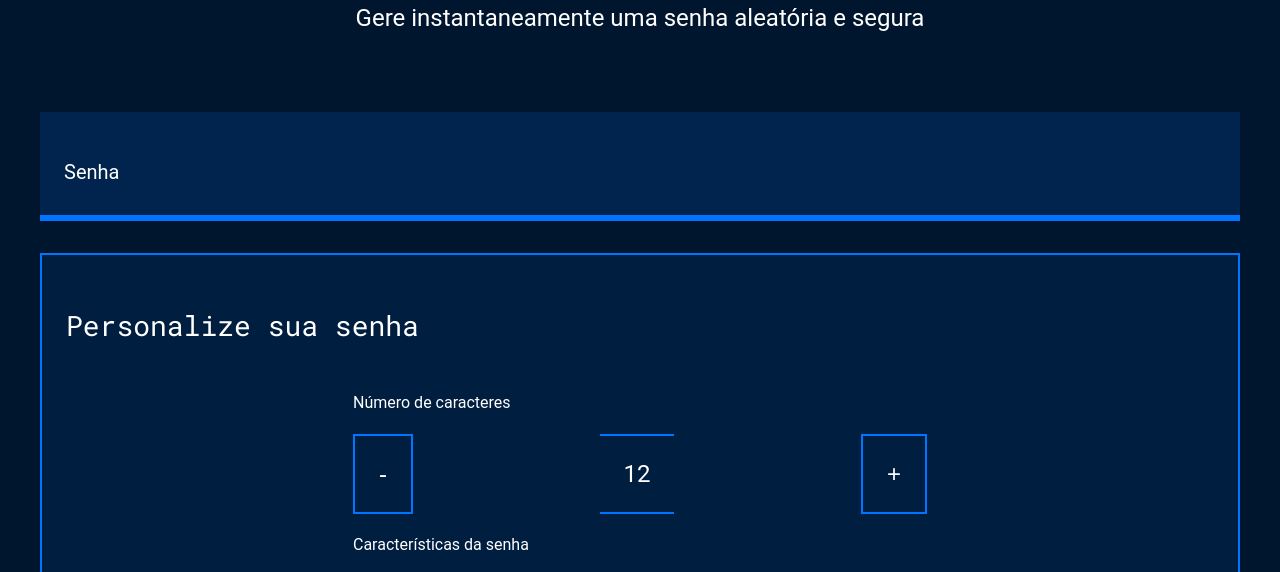
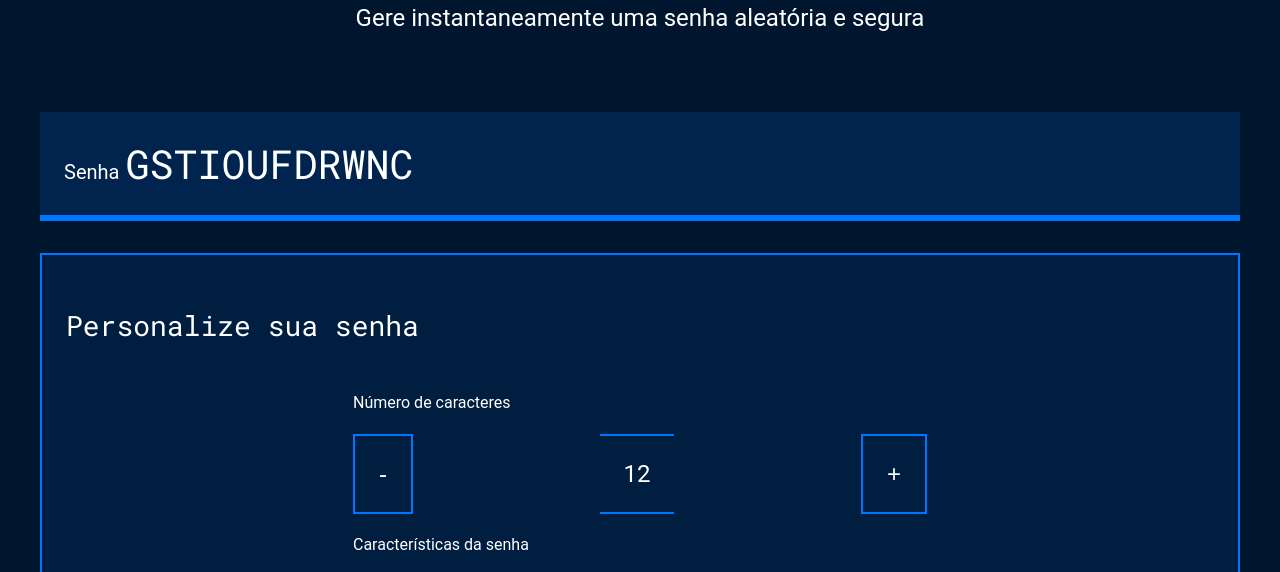
Before and after one commit to nataliadzoba1/js-gerador-senha, a plain HTML site: page index.html in a window 1280 px wide. Shown: the part 191-763 px from the top of the page. Drawn offline with Linux system fonts and the light colour scheme.

Commit message:
atrasados

```diff
--- a/main.js
+++ b/main.js
@@ -9,26 +9,60 @@ botoes[1].onclick = aumentaTamanho;
 
 function diminuiTamanho(){
     if (tamanhoSenha > 1){
-     tamanhoSenha = tamanhoSenha - 1;
+      tamanhoSenha = tamanhoSenha - 1;
     }
     numeroSenha.textContent = tamanhoSenha;
+    geraSenha();
 }
 
 function aumentaTamanho(){
     if (tamanhoSenha < 20){
-     tamanhoSenha = tamanhoSenha + 1;
+      tamanhoSenha = tamanhoSenha + 1;
     }
     numeroSenha.textContent = tamanhoSenha;
+    geraSenha();
 }
 
-const campoSEnha = document.querySelector('#campo-senha');
+const campoSenha = document.querySelector('#campo-senha');
+const checkbox = document.querySelectorAll('.checkbox');
 
-const letrasMaiusculas = 'ABCDEFGHIJKLMNOPQRSTUVWXYZ'
+for(let i = 0; i < checkbox.length; i++){
+    checkbox[i].onclick = geraSenha;
+}
+
+const letrasMaiusculas = 'ABCDEFGHIJKLMNOPQRSTUVWXYZ';
+const letrasMinusculas = 'abcdefghijklmnopqrstuvwxyz';
+const numeros = '0123456789';
+const simbolos = '!@%*?';
+
+
 geraSenha();
 
-function geraSenha();{
+function geraSenha(){
+    let alfabeto = '';
+    if (checkbox[0].checked){
+        alfabeto = alfabeto + letrasMaiusculas;
+    }
+    if (checkbox[1].checked){
+        alfabeto = alfabeto + letrasMinusculas;
+    }
+    if (checkbox[2].checked){
+        alfabeto = alfabeto + numeros;
+    }
+    if (checkbox[3].checked){
+        alfabeto = alfabeto + simbolos;
+    }
+
+    // Adicione esta verificação para garantir que o alfabeto não esteja vazio
+    if (alfabeto === '') {
+        alfabeto = letrasMaiusculas + letrasMinusculas;
+    }
+
     let senha = '';
     for (let i = 0 ; i < tamanhoSenha; i++){
-        let numeroAleatorio = Math.random() * letrasMaiusculas.length;
+        let numeroAleatorio = Math.random() * alfabeto.length;
+        numeroAleatorio = Math.floor(numeroAleatorio);
+        senha = senha + alfabeto[numeroAleatorio];
     }
+    campoSenha.value = senha;
 }
```
Also changed, not shown: index.html (+1 -3 lines).
